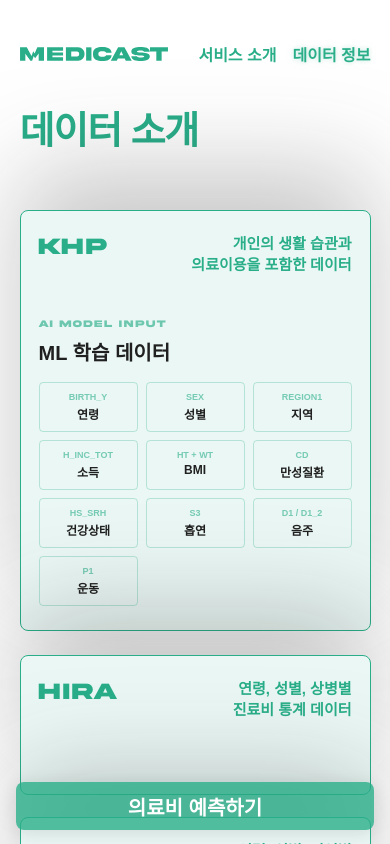
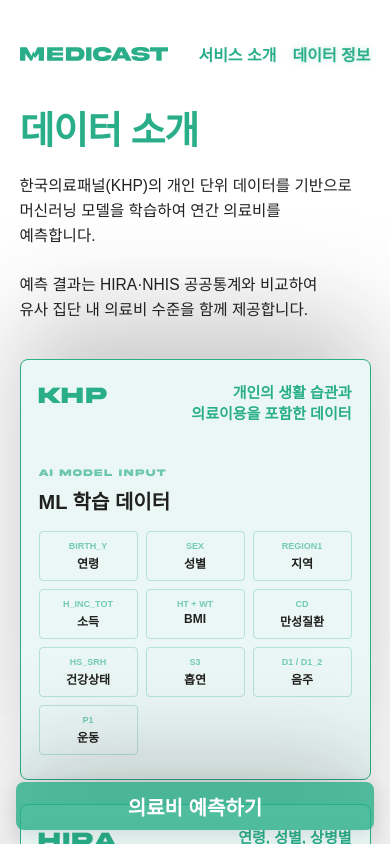
Before and after one commit to 2026-DDJ/FE, a React (Vite) app: page /data in a window 390 px wide. Shown: the top 844 px of the page. Built offline with nearby package versions, Linux system fonts and the light colour scheme; no server answers; a web font is replaced by a local one.

Commit message:
fix: show mobile-specific data introduction copy at narrow widths

```diff
--- a/src/styles/Data.styles.js
+++ b/src/styles/Data.styles.js
@@ -377,6 +377,7 @@ export const RightSection = styled.section`
 `;
 
 export const DataDescription = styled.p`
+  .mobile-copy { display: none; }
   max-width: 700px;
 
   margin-top: 55px;
@@ -399,7 +400,6 @@ export const DataDescription = styled.p`
     .mobile-copy { display: block; }
     .desktop-copy { display: none; }
   }
-  .mobile-copy { display: none; }
 
 `;
 
```
